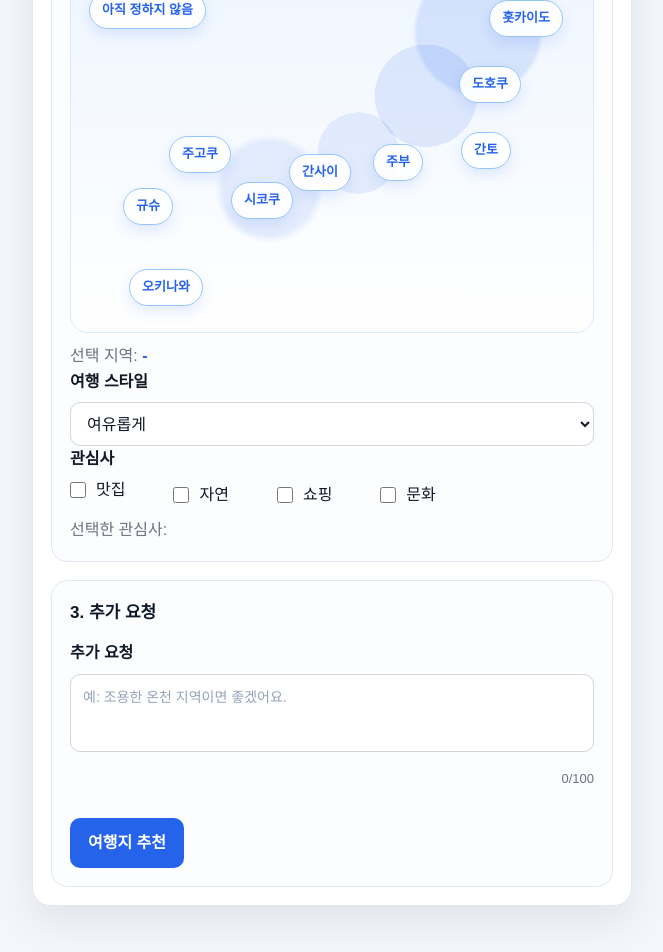
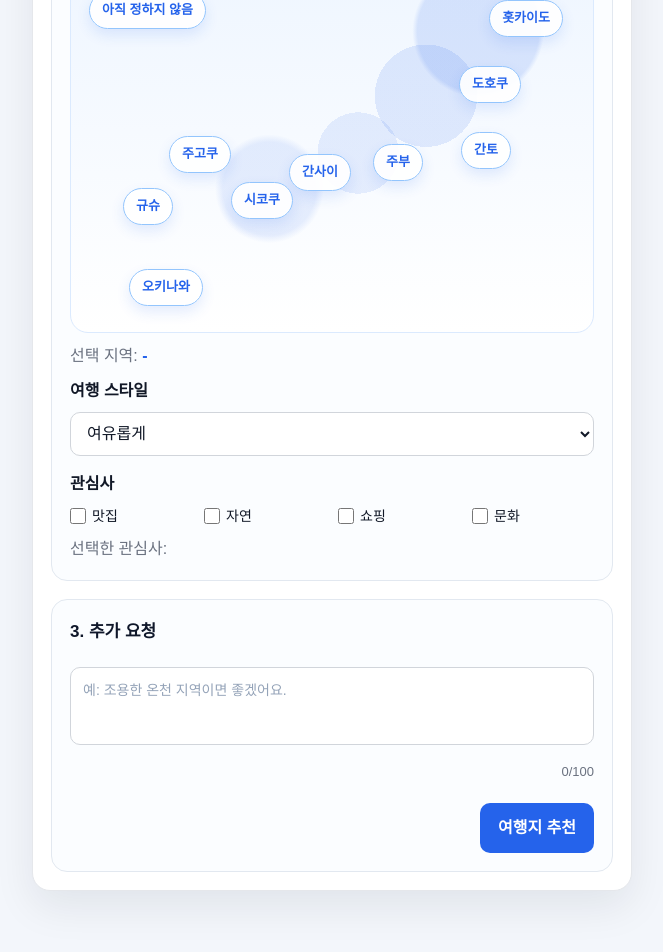
Before and after one commit to KlmY0ngBe0m/TABIT, a Next.js app in the folder frontend/: page / in a window 1280 px wide. Shown: the part 676-1628 px from the top of the page, without its empty margins (308-971 px from the left). Built offline with nearby package versions, Linux system fonts and the light colour scheme.

Commit message:
旅行フォームと推薦結果カードのUIを整理

```diff
--- a/frontend/src/app/globals.css
+++ b/frontend/src/app/globals.css
@@ -45,13 +45,18 @@ main {
 }
 
 .hero {
+  position: relative;
   text-align: center;
   margin-bottom: 14px;
+  padding-top: 42px;
 }
 
 .language-toggle {
+  position: absolute;
+  top: 0;
+  right: 0;
   margin: 0;
-  padding: 9px, 14px;
+  padding: 9px 14px;
   min-height: auto;
   border-radius: 999px;
   font-size: 14px;
@@ -157,35 +162,47 @@ select:focus {
   color: var(--muted);
 }
 
-label:has(input[type="checkbox"]) {
+label:has(input[type="checkbox"]):not(.interest-option) {
   display: flex;
   align-items: center;
   gap: 10px;
-  margin-top: 10px;
+  margin-top: 5px;
   font-weight: 500;
 }
 
 
 input[type="checkbox"] {
+  flex-shrink: 0;
   width: 16px;
   height: 16px;
   margin-top: 0;
   accent-color: var(--primary);
 }
 
+.interest-section {
+  margin-top: 15px;
+}
+
 .interest-options {
-  display: flex;
-  flex-wrap: wrap;
-  gap: 12px 48px;
-  margin-top: auto;
+  display: grid;
+  grid-template-columns: repeat(4, 1fr);
+  gap: 12px;
+  margin-top: 10px;
 }
 
 .interest-option {
   display: inline-flex;
   align-items: center;
   gap: 6px;
+  margin: 0;
+  padding: 0;
+  line-height: 1.4;
   font-size: 14px;
-  cursor: pointer;
+  font-weight: 500;
+}
+
+.selected-interest {
+  margin-top: 15px;
 }
 
 textarea {
@@ -267,6 +284,25 @@ button:active {
   font-weight: 600;
 }
 
+.loading-message {
+  margin-top: 20px;
+  padding: 14px 16px;
+  background-color: #eff6ff;
+  color: var(--primary);
+  border-radius: 10px;
+  font-weight: 700;
+}
+
+.form-actions {
+  display: flex;
+  justify-content: flex-end;
+  margin-top: 20px;
+}
+
+.form-actions button {
+  margin-top: 0;
+}
+
 .result-card {
   margin-top: 28px;
   padding: 28px;
@@ -301,7 +337,7 @@ button:active {
   margin-top: 6px;
 }
 
-@media (max-width: 640px) {
+@media (max-width: 420px) {
   main {
     width: min(100%, 640px);
     margin: 0 auto;
@@ -351,6 +387,14 @@ button:active {
 
   .plan-day {
     width: fit-content;
+  }
+
+  .form-actions {
+    display: block;
+  }
+
+  .form-actions button {
+    width: 100%;
   }
 
   .condition-summary dl {
@@ -445,19 +489,21 @@ button:active {
   display: grid;
   gap: 12px;
   margin-top: 12px;
+  padding-left: 0;
+  list-style: none;
 }
 
 .plan-item {
   display: grid;
-  grid-auto-columns: auto 1fr;
-  gap: 12px;
-  padding: 14px 16px;
+  grid-template-columns: auto 1fr;
+  align-items: start;
+  gap: 14px;
+  padding: 16px;
   background-color: #f8fafc;
   border-radius: 14px;
 }
 
 .plan-day {
-  align-self: flex-start;
   width: fit-content;
   padding: 5px 10px;
   background-color: var(--primary);
@@ -511,12 +557,6 @@ button:active {
   font-weight: 700;
 }
 
-.plan-list {
-  margin-top: 10px;
-  padding-left: 0;
-  list-style: none;
-}
-
 .plan-list li {
   display: flex;
   gap: 12px;
@@ -560,8 +600,13 @@ button:disabled:hover {
   background-color: #2563eb;
 }
 
+.result-condition-area {
+  margin: 0
+}
+
 .condition-toggle-button {
-  margin-top: 20px;
+  margin-top: 0px;
+  margin-bottom: 8px;
   width: auto;
   min-width: 180px;
   padding: 10px 16px;
@@ -608,7 +653,7 @@ button:disabled:hover {
   color: #0f172a;
 }
 
-.region-seletor {
+.region-selector {
   margin-top: 18px;
 }
 
@@ -723,6 +768,7 @@ button:disabled:hover {
 
 .selected-region {
   margin-top: 10px;
+  margin-bottom: 10px;
   color: var(--muted);
 }
 
--- a/frontend/src/app/page.tsx
+++ b/frontend/src/app/page.tsx
@@ -1,7 +1,7 @@
 "use client";
 
 import { translations, type Language } from "@/lib/translations";
-import { useState } from "react";
+import { useState, useEffect } from "react";
 import RecommendationCard from "@/components/RecommendationCard";
 import TravelForm from "@/components/TravelForm";
 import { type RecommendationResult } from "@/lib/recommendation";
@@ -24,17 +24,17 @@ function formatDate(date: Date)  {
   return date.toISOString().slice(0,10);
 }
 
-function getTommorrowDate() {
-  const tommorrow = new Date();
-  tommorrow.setDate(tommorrow.getDate() +1);
-  return formatDate(tommorrow);
+function getTomorrowDate() {
+  const tomorrow = new Date();
+  tomorrow.setDate(tomorrow.getDate() +1);
+  return formatDate(tomorrow);
 }
 
 export default function Home() {
   const [budget, setBudget] = useState("");
   const [days, setDays] = useState("2");
   const [startDate, setStartDate] = useState(formatDate(new Date ()));
-  const [endDate, setEndDate] = useState(getTommorrowDate());
+  const [endDate, setEndDate] = useState(getTomorrowDate());
   const [peopleCount, setPeopleCount] = useState("1");
   const [selectedRegion, setSelectedRegion] = useState("");
   const [companion, setCompanion] = useState("friend");
@@ -48,6 +48,14 @@ export default function Home() {
   const [isLoading, setIsLoading] = useState(false);
   const [language, setLanguage] = useState<Language>("ko");
   const text = translations[language];
+  const today= formatDate(new Date());
+
+  useEffect(() => {
+    const maxLength = language === "ko" ? 4 : 7;
+    if (budget.length > maxLength) {
+      setBudget(budget.slice(0, maxLength));
+    }
+  }, [language, budget]);
 
   function calculateTravelDays(start: string, end: string) {
     if (start === "" || end === "") {
@@ -250,7 +258,7 @@ export default function Home() {
       <TravelForm
         language={language}
         budget={budget}
-        today={formatDate(new Date())}
+        today={today}
         days={days}
         startDate={startDate}
         endDate={endDate}
@@ -290,32 +298,9 @@ export default function Home() {
 
       {errorMessage !== "" && <p className="error-message">{errorMessage}</p>}
 
-      {submittedCondition && (
-        <>
-          <button
-            type="button"
-            className="condition-toggle-button"
-            onClick={() => setIsConditionVisible(!isConditionVisible)}
-          >
-            {isConditionVisible
-              ? text.hideSelectedCondition
-              : text.showSelectedCondition}
-          </button>
-
-          {isConditionVisible && (
-            <ConditionSummary
-              condition={submittedCondition}
-              language={language}
-            />
-          )}
-        </>
-      )}
-
       {isLoading && (
-        <p>
-          {language === "ko"
-            ? "추천을 생성하는 중입니다..."
-            : "おすすめを作成しています..."}
+        <p className="loading-message">
+          {text.loadingButton}
         </p>
       )}
 
@@ -324,6 +309,9 @@ export default function Home() {
           recommendation={recommendation}
           days={days}
           language={language}
+          submittedCondition={submittedCondition}
+          isConditionVisible={isConditionVisible}
+          setIsConditionVisible={setIsConditionVisible}
         />
       )}
     </main>
--- a/frontend/src/components/ConditionSummary.tsx
+++ b/frontend/src/components/ConditionSummary.tsx
@@ -56,7 +56,7 @@ export default function ConditionSummary({
 
                 <div>
                     <dt>{text.confirmRegion}</dt>
-                    <dd>{text.selectedRegion}</dd>
+                    <dd>{condition.selectedRegion}</dd>
                 </div>
 
                 <div>
--- a/frontend/src/components/InterestSelector.tsx
+++ b/frontend/src/components/InterestSelector.tsx
@@ -16,12 +16,12 @@ export default function InterestSelector({
     selectedTitle,
 }: InterestSelectorProps) {
     return (
-        <>
+        <div className="interest-section">
             <label>{title}</label>
 
             <div className="interest-options">
                 {interestOptions.map((interest) => (
-                    <label key={interest} className="">
+                    <label key={interest} className="interest-option">
                         <input
                             type="checkbox"
                             checked={interests.includes(interest)}
@@ -31,10 +31,10 @@ export default function InterestSelector({
                     </label>
                 ))}
             </div>
-            <p>
+            <p className="selected-interest">
                 {selectedTitle}:{" "}
                 {interests.map((interest) => interestLabels[interest]).join(", ")}
             </p>
-        </>
+        </div>
     );
 }
--- a/frontend/src/components/TravelForm.tsx
+++ b/frontend/src/components/TravelForm.tsx
@@ -61,7 +61,7 @@ export default function TravelForm({
   return (
     <section className="travel-form">
       <div className="form-section">
-        <h2>1. 기본 여행 정보</h2>
+        <h2>1. {text.basicTravelInfo}</h2>
 
         <div className="form-grid">
           <div className="form-field">
@@ -96,7 +96,7 @@ export default function TravelForm({
 
           <div className="form-field">
             <label htmlFor="start-date">
-              {language === "ko" ? "출발일" : "出発日"}
+              {text.confirmStartDate}
             </label>
             <input
               id="start-date"
@@ -109,7 +109,7 @@ export default function TravelForm({
 
           <div className="form-field">
             <label htmlFor="end-date">
-              {language === "ko" ? "귀국일" : "帰国日"}
+              {text.confirmEndDate}
             </label>
             <input
               id="end-date"
@@ -131,7 +131,7 @@ export default function TravelForm({
       </div>
 
       <div className="form-section">
-        <h2>2. 여행 취향 선택</h2>
+        <h2>2. {text.travelPreference}</h2>
 
         <RegionSelector
           selectedRegion={selectedRegion}
@@ -183,11 +183,7 @@ export default function TravelForm({
       </div>
 
       <div className="form-section">
-        <h2>3. 추가 요청</h2>
-
-        <label htmlFor="extra-request">
-          {language === "ko" ? "추가 요청" : "追加リクエスト"}
-        </label>
+        <h2>3. {text.confirmExtraRequest}</h2>
 
         <textarea
           id="extra-request"
@@ -213,24 +209,20 @@ export default function TravelForm({
             textarea.style.height = `${steppedHeight}px`;
           }}
 
-          placeholder={
-            language === "ko"
-              ? "예: 조용한 온천 지역이면 좋겠어요."
-              : "例: 静かな温泉地に行きたいです。"
-          }
+          placeholder={text.extraRequestPlaceholder}
         />
 
         <p className="character-count">
           {extraRequest.length}/100
         </p>
 
-        <button type="button" onClick={handleRecommendClick} disabled={isLoading}>
-          {isLoading
-            ? language === "ko"
-              ? "추천 생성 중..."
-              : "おすすめ作成中..."
-            : text.recommendButton}
-        </button>
+        <div className="form-actions">
+          <button type="button" onClick={handleRecommendClick} disabled={isLoading}>
+            {isLoading
+              ? text.loadingButton
+              : text.recommendButton}
+          </button>
+        </div>
       </div>
     </section>
   );
--- a/frontend/src/lib/translations.ts
+++ b/frontend/src/lib/translations.ts
@@ -3,6 +3,8 @@ export type Language = "ko" | "ja";
 export const translations = {
     ko: {
         description: "나에게 맞는 일본 여행지를 찾아보세요",
+        basicTravelInfo: "기본 여행 정보",
+        travelPreference: "여행 취향 선택",
         region: "여행 지역 선택",
         regionDescription: "원하는 지역이 있으면 선택하세요.",
         selectedRegion: "선택 지역",
@@ -68,6 +70,8 @@ export const translations = {
         planDaySuffix: "일차",
         soloLabel: "혼자",
         selectedTravelCondition: "선택한 여행 조건",
+        extraRequestPlaceholder: "예: 조용한 온천 지역이면 좋겠어요.",
+        loadingButton: "추천 생성 중...",
         confirmTitle: "입력한 조건으로 여행지를 추천할까요?",
         confirmBudget: "예산",
         confirmDays: "여행 기간",
@@ -86,6 +90,8 @@ export const translations = {
 
     ja: {
         description: "あなたにぴったりの日本旅行先を見つけましょう。",
+        basicTravelInfo: "基本旅行情報",
+        travelPreference: "旅行の好みを選択",
         region: "旅行地域を選択",
         regionDescription: "希望する日本の地域を選択してください。",
         selectedRegion: "選択地域",
@@ -150,6 +156,8 @@ export const translations = {
         samplePlan: "簡単な旅程",
         planDaySuffix: "日目",
         soloLabel: "一人",
+        extraRequestPlaceholder: "例: 静かな温泉地に行きたいです。",
+        loadingButton: "おすすめ作成中...",
         confirmTitle: "入力した条件で旅行先をおすすめしますか？",
         selectedTravelCondition: "選択した旅行条件",
         confirmBudget: "予算",
```
Also changed, not shown: frontend/src/components/RecommendationCard.tsx (+47 -8 lines).
